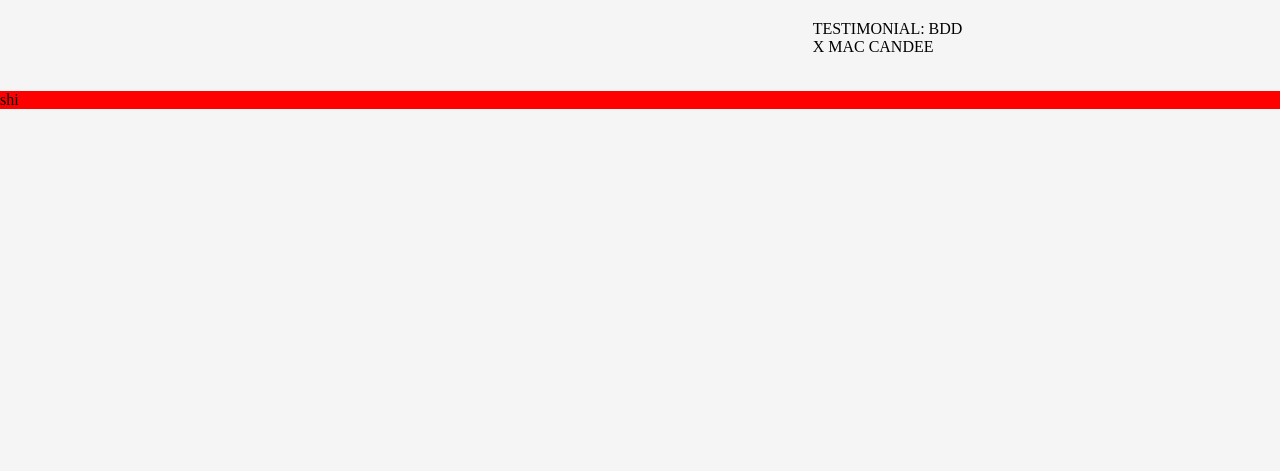
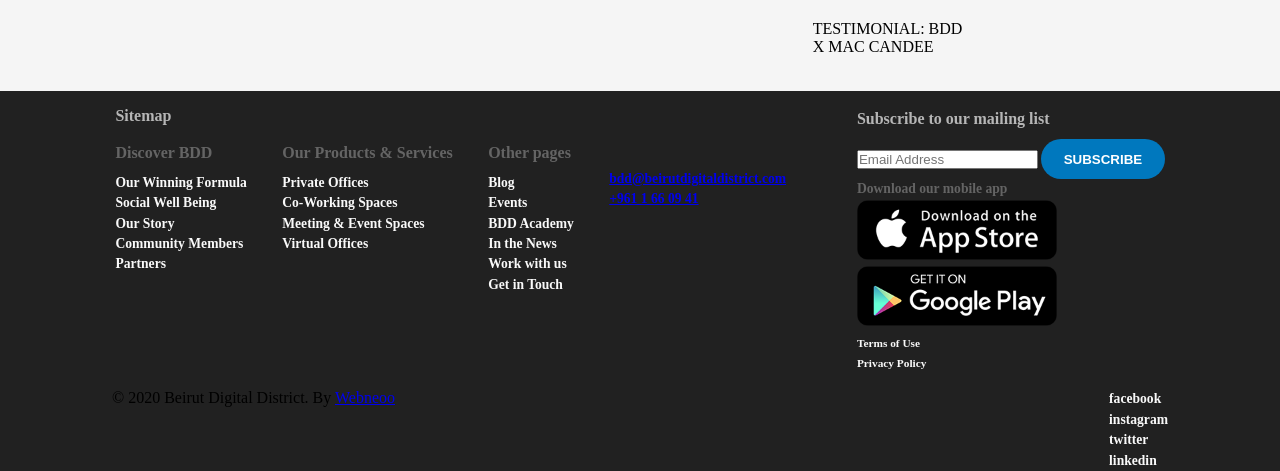
Before and after one commit to hadi-darwish/frontend-bdd-clone, a plain HTML site: page index.html in a window 1280 px wide. Shown: the part 5459-5930 px from the top of the page. Before the commit the page ends 5568 px from the top, so only its background shows below. Drawn offline with Linux system fonts and the light colour scheme.

Commit message:
adding and styling footer

```diff
--- a/index.html
+++ b/index.html
@@ -275,7 +275,116 @@
     </section>
     <!-- End Community Section -->
     <!-- Start Footer -->
-    <footer>shi</footer>
+    <footer>
+      <div class="footer container">
+        <div class="row">
+          <div class="col">
+            <h6>Sitemap</h6>
+            <b>Discover BDD</b>
+            <ul>
+              <li>Our Winning Formula</li>
+              <li>Social Well Being</li>
+              <li>Our Story</li>
+              <li>Community Members</li>
+              <li>Partners</li>
+            </ul>
+          </div>
+          <div class="col">
+            <h6><br /></h6>
+            <b>Our Products &amp; Services</b>
+            <ul>
+              <li>Private Offices</li>
+              <li>Co-Working Spaces</li>
+              <li>Meeting &amp; Event Spaces</li>
+              <li>Virtual Offices</li>
+            </ul>
+          </div>
+          <div class="col">
+            <h6><br /></h6>
+            <b>Other pages</b>
+            <ul>
+              <li>Blog</li>
+              <li>Events</li>
+              <li>BDD Academy</li>
+              <li>In the News</li>
+              <li>Work with us</li>
+              <li>Get in Touch</li>
+            </ul>
+          </div>
+
+          <div class="col">
+            <h6>
+              <br />
+              <br />
+              <br />
+            </h6>
+            <ul>
+              <li>
+                <a href="mailto:bdd@beirutdigitaldistrict.com"
+                  >bdd@beirutdigitaldistrict.com</a
+                >
+              </li>
+              <li><a href="tel:+9611660941">+961 1 66 09 41</a></li>
+            </ul>
+          </div>
+
+          <div class="col"></div>
+          <div class="col">
+            <ul>
+              <li>
+                <h6>Subscribe to our mailing list</h6>
+                <div>
+                  <form>
+                    <input
+                      type="email"
+                      name=""
+                      id=""
+                      placeholder="Email Address"
+                    />
+                    <button class="btn btn-blue">Subscribe</button>
+                  </form>
+                </div>
+              </li>
+              <li>
+                <b>Download our mobile app</b>
+                <br />
+                <div>
+                  <img src="/images/app-store.png" />
+                </div>
+                <div><img src="/images/google-play.png" /></div>
+              </li>
+              <li>
+                <div>
+                  <small>Terms of Use</small>
+                </div>
+                <div>
+                  <small>Privacy Policy</small>
+                </div>
+              </li>
+            </ul>
+          </div>
+
+          <div class="col"></div>
+        </div>
+
+        <div class="row row2">
+          <div class="col">
+            <p>
+              © 2020 Beirut Digital District. By
+              <a href="http://webneoo.com" target="_blank">Webneoo</a>
+            </p>
+          </div>
+          <div class="col">
+            <ul>
+              <li>facebook</li>
+              <li>instagram</li>
+              <li>twitter</li>
+              <li>linkedin</li>
+            </ul>
+          </div>
+        </div>
+      </div>
+    </footer>
     <!-- end Footer -->
   </body>
 </html>
--- a/styles/styles.css
+++ b/styles/styles.css
@@ -425,7 +425,53 @@
 
 /* Footer */
 footer {
-  background-color: red;
+  background-color: #212121;
+}
+
+.footer {
+  display: flex;
+  flex-direction: column;
+}
+.row {
+  display: flex;
+  justify-content: space-evenly;
+  flex-wrap: wrap;
+  margin-top: 2vh;
+}
+.row2 {
+  justify-content: space-between;
+}
+
+.row ul {
+  list-style: none;
+}
+.row img {
+  width: 200px;
+}
+.col {
+  display: flex;
+  flex-direction: column;
+  margin: 0 2vh;
+}
+.col h6 {
+  font-weight: 600;
+  color: #b6b6b6;
+  font-size: 1rem;
+  margin-bottom: 1vh;
+}
+
+.col b {
+  font-weight: bolder;
+  color: #646464;
+  line-height: 1.5;
+  margin: 1vh 0;
+}
+
+.col li {
+  color: #f9f9f9;
+  font-size: 0.85rem;
+  line-height: 1.5;
+  font-weight: bold;
 }
 
 /* Utilities */
```
